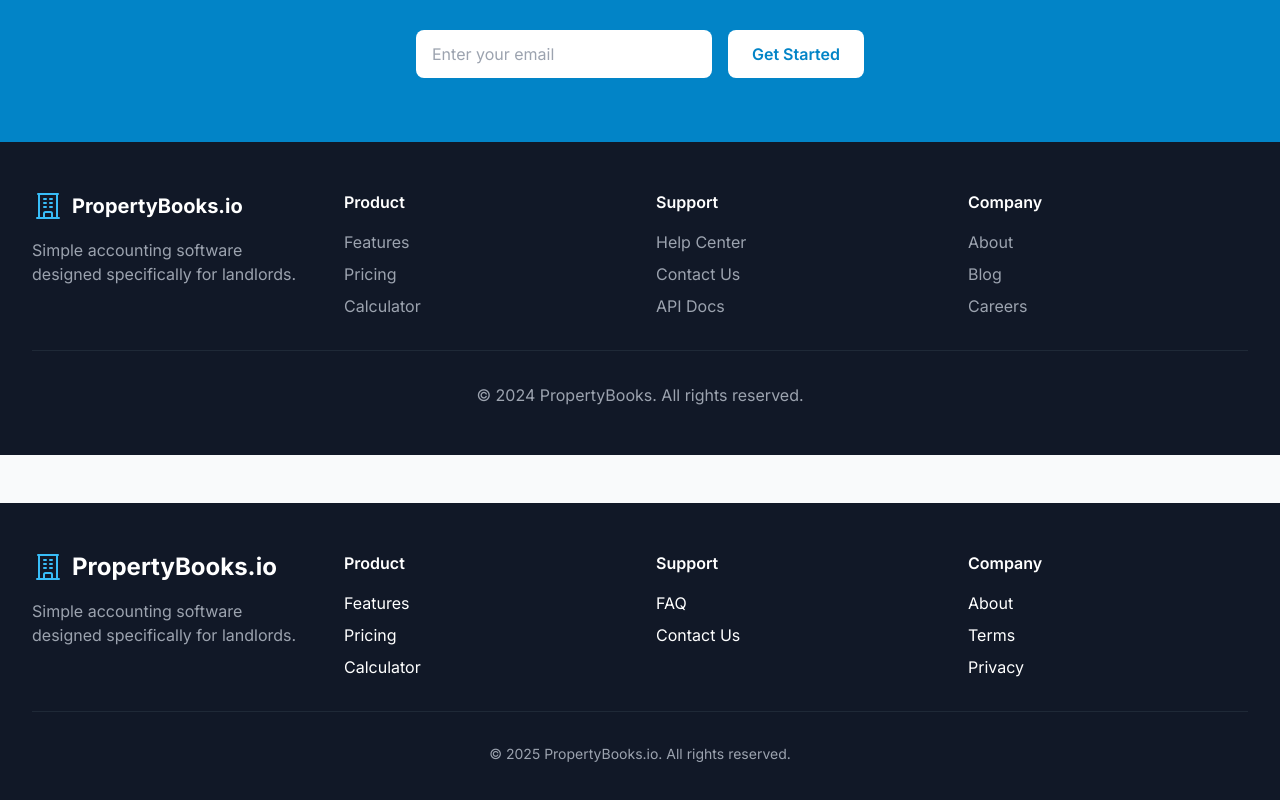
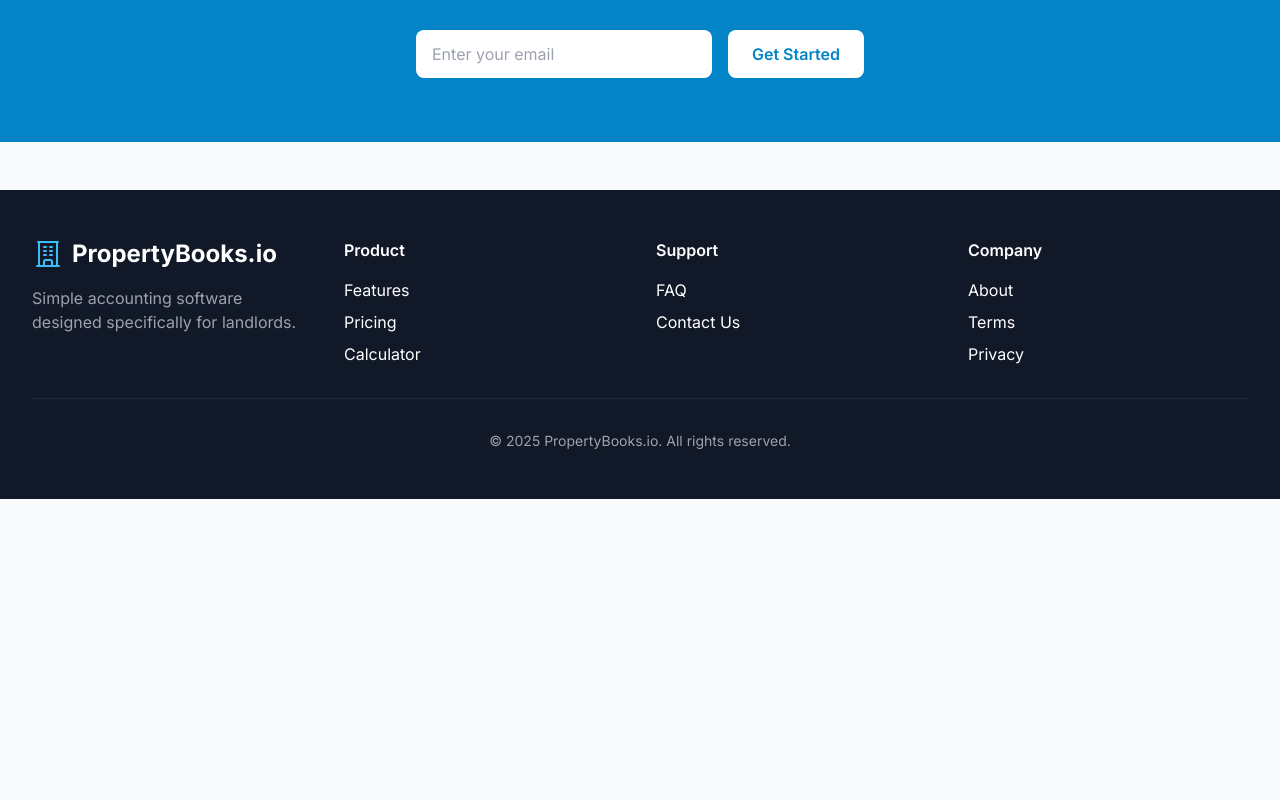
Before and after one commit to dcotters/Propertybooks.io, a Next.js app: page / in a window 1280 px wide. Shown: the part 3572-4372 px from the top of the page. After the commit the page ends 4071 px from the top, so only its background shows below. Built offline with nearby package versions, Linux system fonts and the light colour scheme; no server answers.

Commit message:
Remove hardcoded footer from homepage to prevent duplicate footers. Only shared Footer component is used now.

```diff
--- a/app/page.tsx
+++ b/app/page.tsx
@@ -375,52 +375,7 @@
       </section>
 
       {/* Footer */}
-      <footer className="bg-gray-900 text-white py-12">
-        <div className="max-w-7xl mx-auto px-4 sm:px-6 lg:px-8">
-          <div className="grid md:grid-cols-4 gap-8">
-            <div>
-              <div className="flex items-center mb-4">
-                <BuildingOfficeIcon className="h-8 w-8 text-primary-400" />
-                <span className="ml-2 text-xl font-bold">PropertyBooks.io</span>
-              </div>
-              <p className="text-gray-400">
-                Simple accounting software designed specifically for landlords.
-              </p>
-            </div>
-
-            <div>
-              <h3 className="font-semibold mb-4">Product</h3>
-              <ul className="space-y-2 text-gray-400">
-                <li><a href="#" className="hover:text-white">Features</a></li>
-                <li><a href="#" className="hover:text-white">Pricing</a></li>
-                <li><a href="#" className="hover:text-white">Calculator</a></li>
-              </ul>
-            </div>
-
-            <div>
-              <h3 className="font-semibold mb-4">Support</h3>
-              <ul className="space-y-2 text-gray-400">
-                <li><a href="#" className="hover:text-white">Help Center</a></li>
-                <li><a href="#" className="hover:text-white">Contact Us</a></li>
-                <li><a href="#" className="hover:text-white">API Docs</a></li>
-              </ul>
-            </div>
-
-            <div>
-              <h3 className="font-semibold mb-4">Company</h3>
-              <ul className="space-y-2 text-gray-400">
-                <li><a href="#" className="hover:text-white">About</a></li>
-                <li><a href="#" className="hover:text-white">Blog</a></li>
-                <li><a href="#" className="hover:text-white">Careers</a></li>
-              </ul>
-            </div>
-          </div>
-
-          <div className="border-t border-gray-800 mt-8 pt-8 text-center text-gray-400">
-            <p>&copy; 2024 PropertyBooks. All rights reserved.</p>
-          </div>
-        </div>
-      </footer>
+      {/* Removed hardcoded footer to prevent duplication */}
     </div>
   )
 }
```
